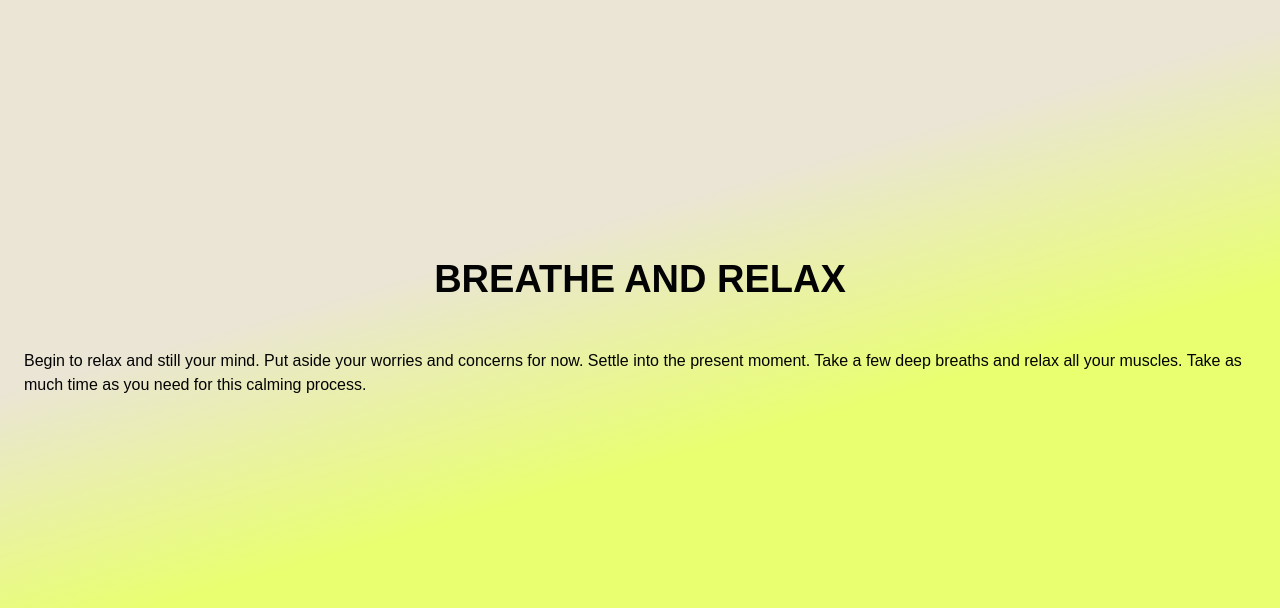
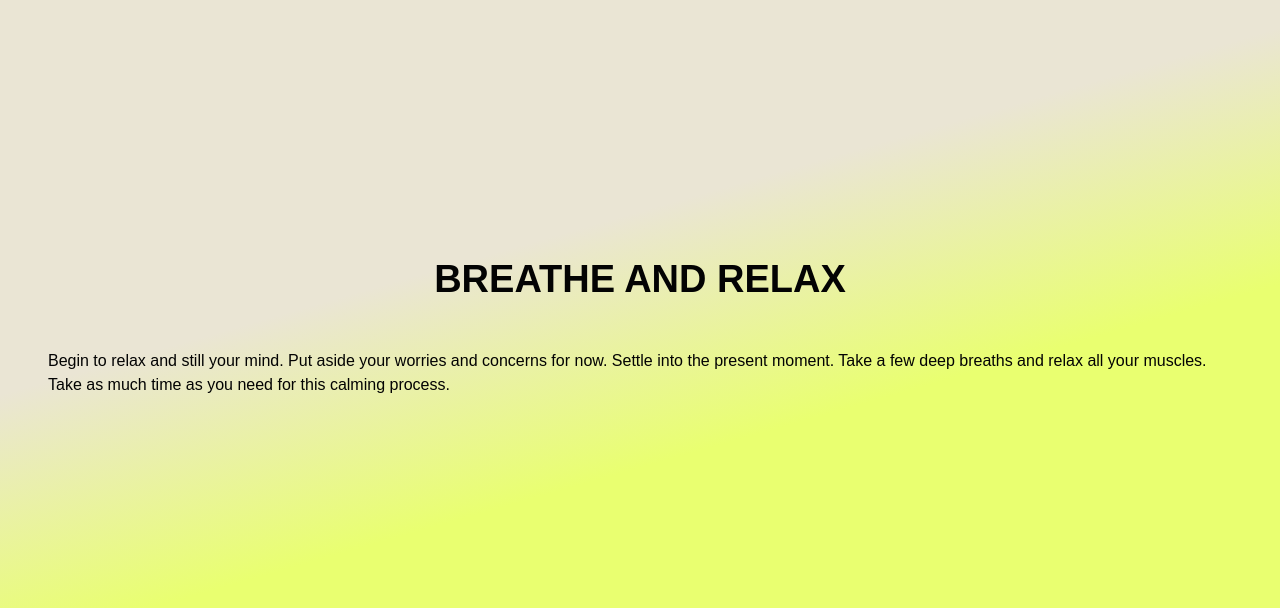
Before and after one commit to firstwoman/tarot, a plain HTML site: page index.html in a window 1280 px wide. Shown: the part 872-1480 px from the top of the page. Drawn offline with Linux system fonts and the light colour scheme; a web font is replaced by a local one.

Commit message:
Update global-styles.css

```diff
--- a/styles/global-styles.css
+++ b/styles/global-styles.css
@@ -56,8 +56,27 @@ html {
   font-smooth: antialiased;
 }
 
+body {
+  min-height: 100vh;
+  margin: 0 auto;
+  background-color: var(--color-mid);
+  color: var(--color-dark);
+  font-family: sans-serif;
+  line-height: var(--leading-standard);
+}
+
+.wrapper {
+  padding-inline: 1rem;
+}
+
+
+@media only screen and (min-width: 64rem) {
+  .wrapper {
+    padding-inline: 1.5rem;
+  }
+}
+
 .wrapper-lg {
-
   margin-inline: auto;
   padding-inline: 1rem;
 }
@@ -69,14 +88,6 @@ html {
   }
 }
 
-body {
-  min-height: 100vh;
-  margin: 0 auto;
-  background-color: var(--color-mid);
-  color: var(--color-dark);
-  font-family: sans-serif;
-  line-height: var(--leading-standard);
-}
 
 /* .center {
   box-sizing: content-box;
@@ -201,7 +212,9 @@ h6 {
   font-size: var(--h6);
 }
 
-p {
+p,
+ul,
+ol {
   font-size: var(--p);
 }
 
@@ -286,7 +299,6 @@ section.steps {
     max-width: 400ch;
     display: flex;
     gap: 2rem;
-    scroll-snap-align: none;
   }
 
 .footer__column {
```
